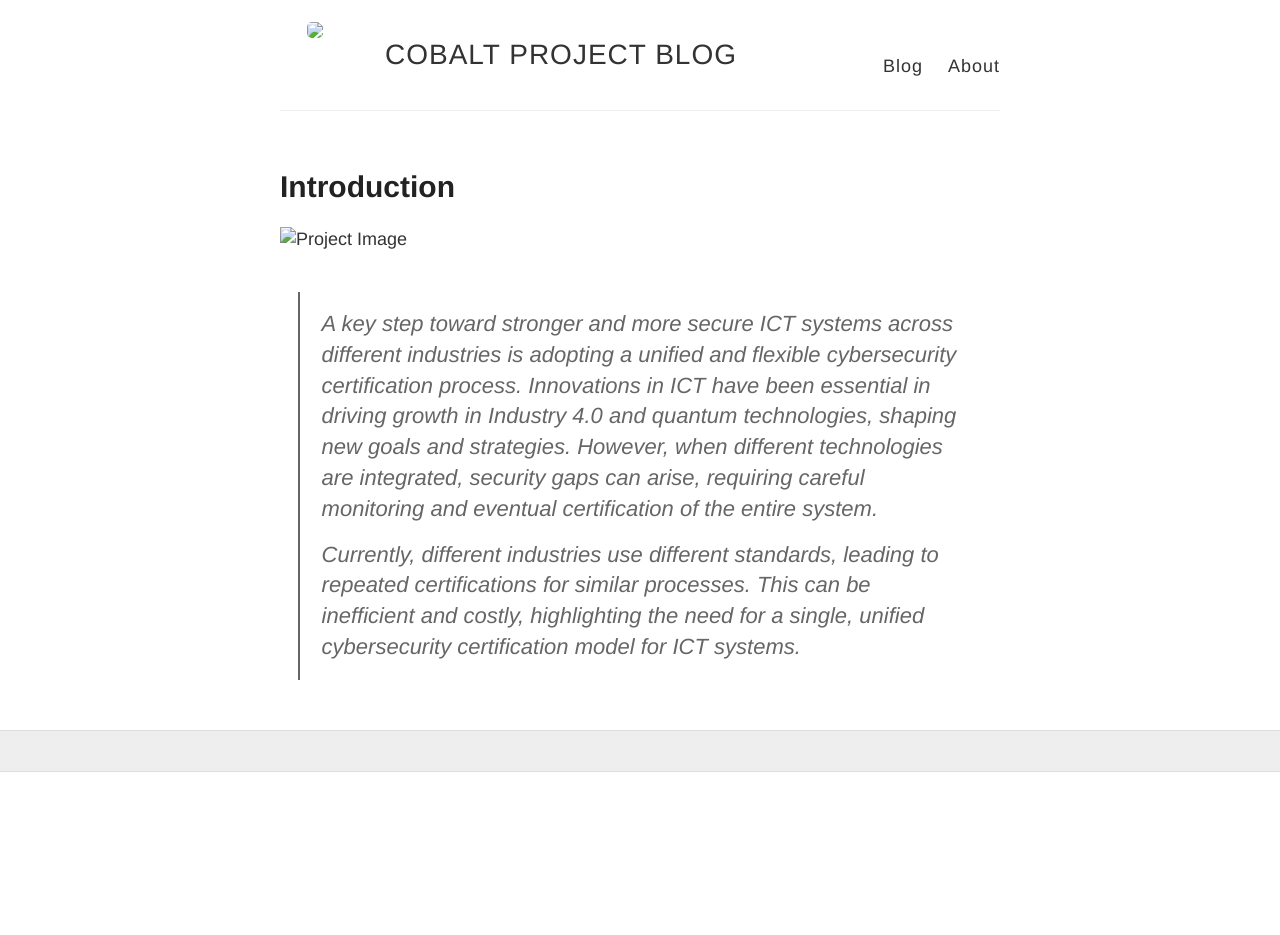
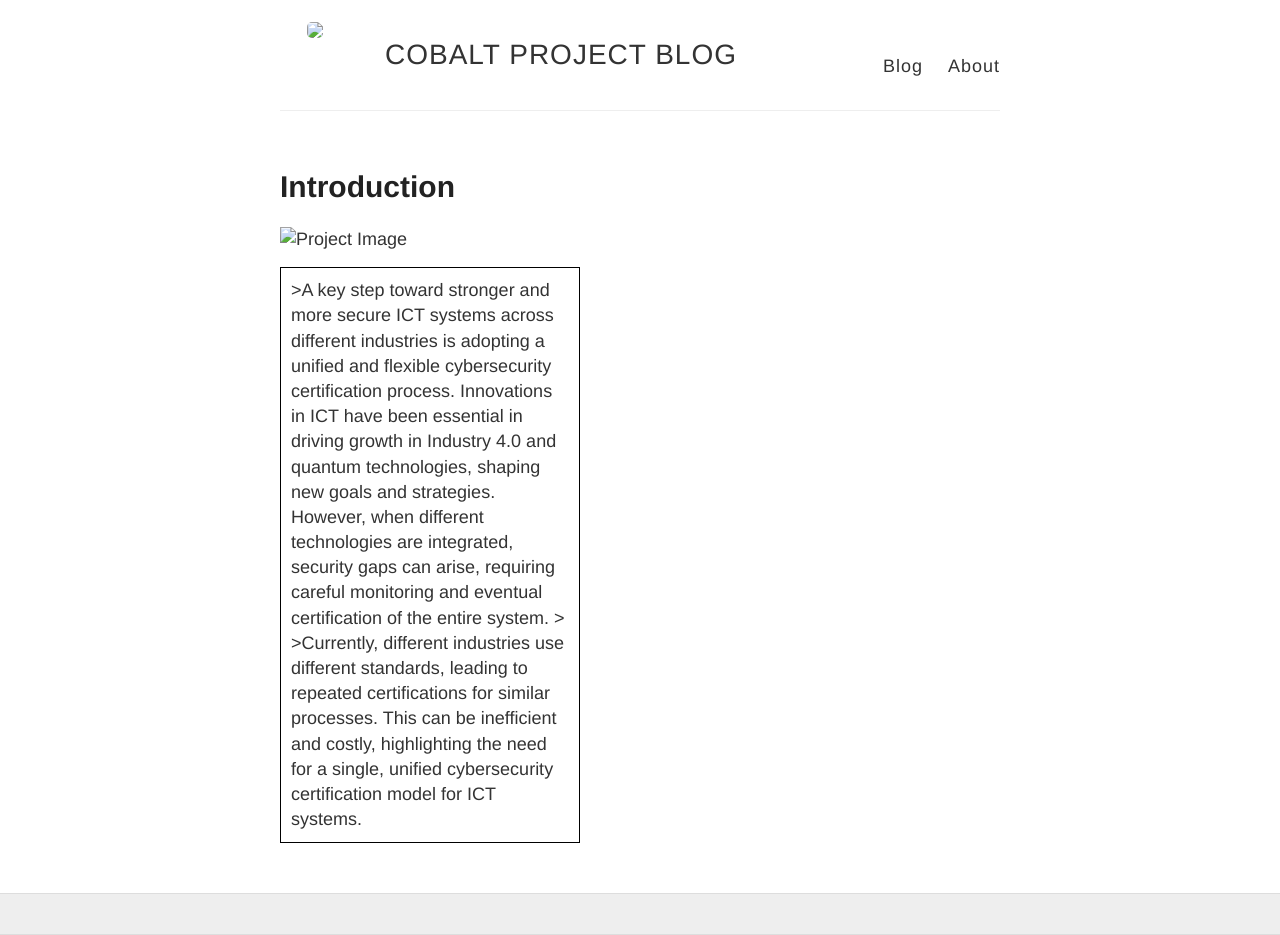
Before and after one commit to akramitsiani/COBALTBlog, a Jekyll site: the page built from _posts/2020-2-1-Posts.md, in a window 1280 px wide. Built offline with Jekyll 4.4.1, drawn with Linux system fonts in a browser that asks for light colours; before the commit the page ends 900 px from its top, so only the background shows below that.

Commit message:
Update 2020-2-1-Posts.md

```diff
--- a/_posts/2020-2-1-Posts.md
+++ b/_posts/2020-2-1-Posts.md
@@ -6,6 +6,8 @@ title: Introduction
 
 
 <img src="./images/intro.jpg" alt="Project Image" style="width: 100%; height: auto;">
+<div style="border:1px solid black; padding:10px; width:300px;">
 >A key step toward stronger and more secure ICT systems across different industries is adopting a unified and flexible cybersecurity certification process. Innovations in ICT have been essential in driving growth in Industry 4.0 and quantum technologies, shaping new goals and strategies. However, when different technologies are integrated, security gaps can arise, requiring careful monitoring and eventual certification of the entire system.
 >
 >Currently, different industries use different standards, leading to repeated certifications for similar processes. This can be inefficient and costly, highlighting the need for a single, unified cybersecurity certification model for ICT systems.
+</div>
```
